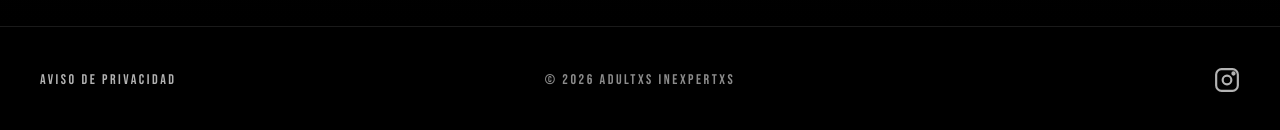
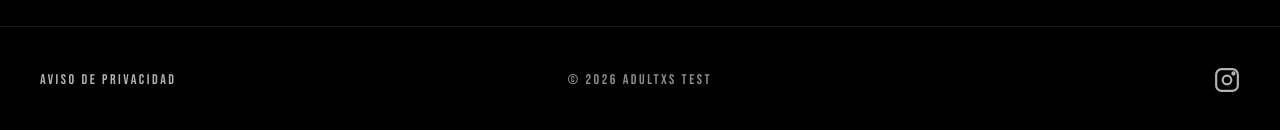
Before and after one commit to adultxsinexpertxs/adultxs-inexpertxs, a React (Vite) app: page / in a window 1280 px wide. Shown: the part 774-904 px from the top of the page. Built offline with nearby package versions, Linux system fonts and the light colour scheme.

Commit message:
Prueba footer

```diff
--- a/src/App.tsx
+++ b/src/App.tsx
@@ -81,7 +81,7 @@ export default function AdultxsInexpertxs() {
     </a>
 
     <p className="justify-self-center text-sm uppercase tracking-[0.18em] text-white/55">
-      © 2026 Adultxs Inexpertxs
+      © 2026 ADULTXS TEST
     </p>
 
     <a
```
